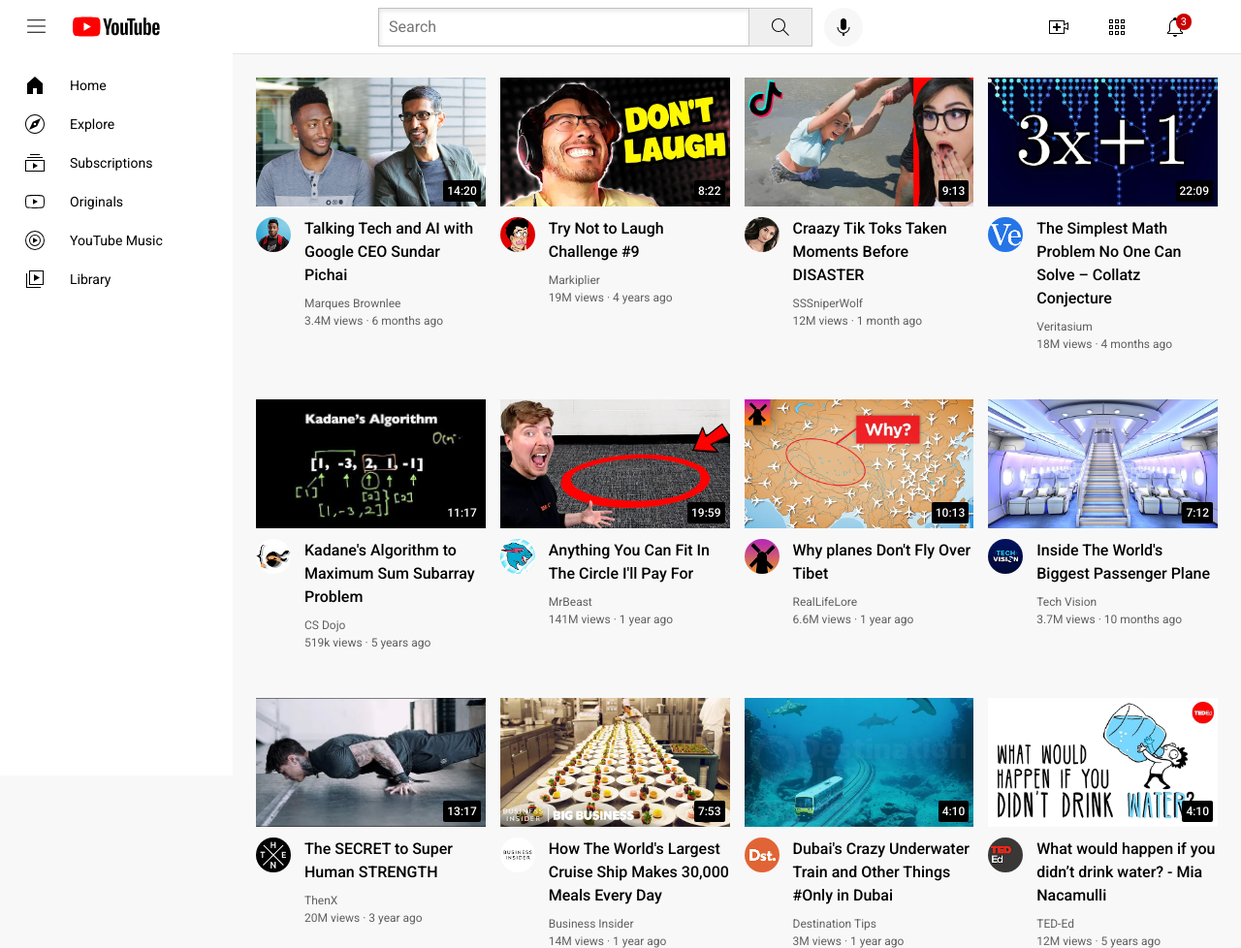
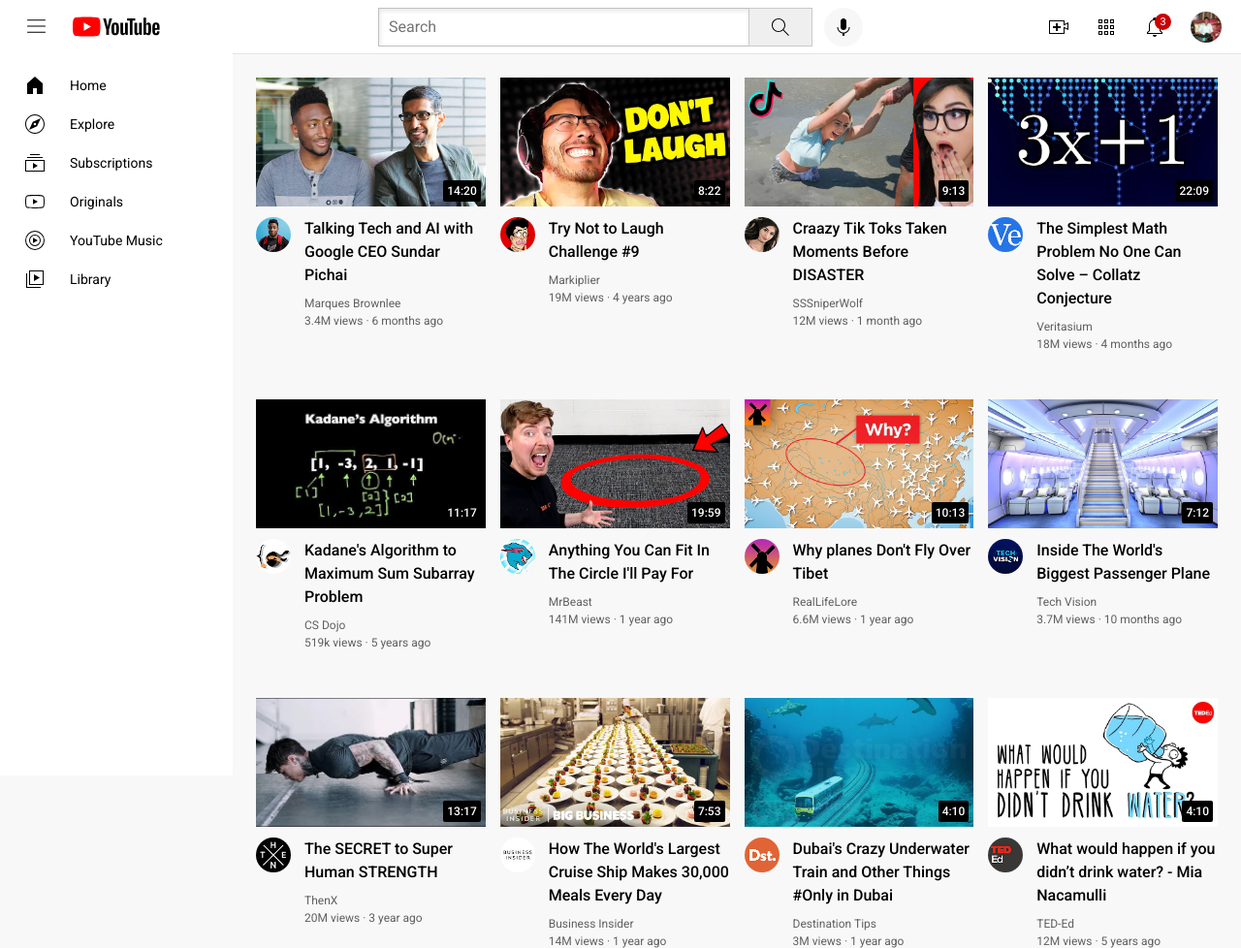
Before and after one commit to Hithaesh/Youtube-Clone, a plain HTML site: page index.html in a window 1280 px wide. Shown: the whole page at 97% size. Drawn offline with Linux system fonts and the light colour scheme.

Commit message:
Updated channel-profile-pic

```diff
--- a/index.html
+++ b/index.html
@@ -61,7 +61,7 @@
         </div>
         <img
           class="current-user-icon"
-          src="./channel-pic/my-channel.jpeg"
+          src="./channel-pic/my-channel.jpg"
           alt=""
         />
       </div>
```
